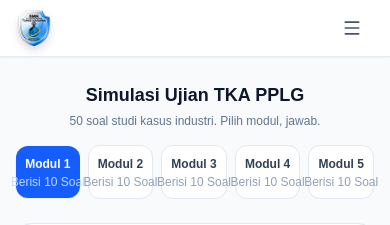
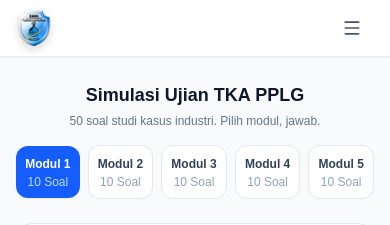
Before and after one commit to WahidYazan/LMS-TKA-JURUSAN-PPLG-2, a Next.js app: page /quiz in a window 390 px wide. Shown: the top 225 px of the page. Built offline with nearby package versions, Linux system fonts and the light colour scheme.

Commit message:
UPDATE NAVBAR MOBILE

```diff
--- a/src/components/QuizSimulatorView.tsx
+++ b/src/components/QuizSimulatorView.tsx
@@ -98,7 +98,7 @@ export const QuizSimulatorView: React.FC = () => {
                   <span
                     className={`text- font-medium mt-1 ${isActive ? "text-blue-200" : "text-slate-400"}`}
                   >
-                    Berisi {soalCount} Soal
+                    {soalCount} Soal
                   </span>
                 </div>
               </button>
@@ -291,7 +291,10 @@ export const QuizSimulatorView: React.FC = () => {
               href="/modul"
               className="flex-1 flex items-center justify-center gap-2 px-3 py-2.5 rounded-xl text-xs font-semibold text-slate-600 hover:text-slate-900 hover:bg-slate-50 transition-colors cursor-pointer min-h-[44px] border border-slate-200"
             >
-              <ArrowBigLeft className="w-4 h-4 text-slate-400" aria-hidden="true" />
+              <ArrowBigLeft
+                className="w-4 h-4 text-slate-400"
+                aria-hidden="true"
+              />
               <span className="hidden">Menu</span>
             </Link>
 
```
